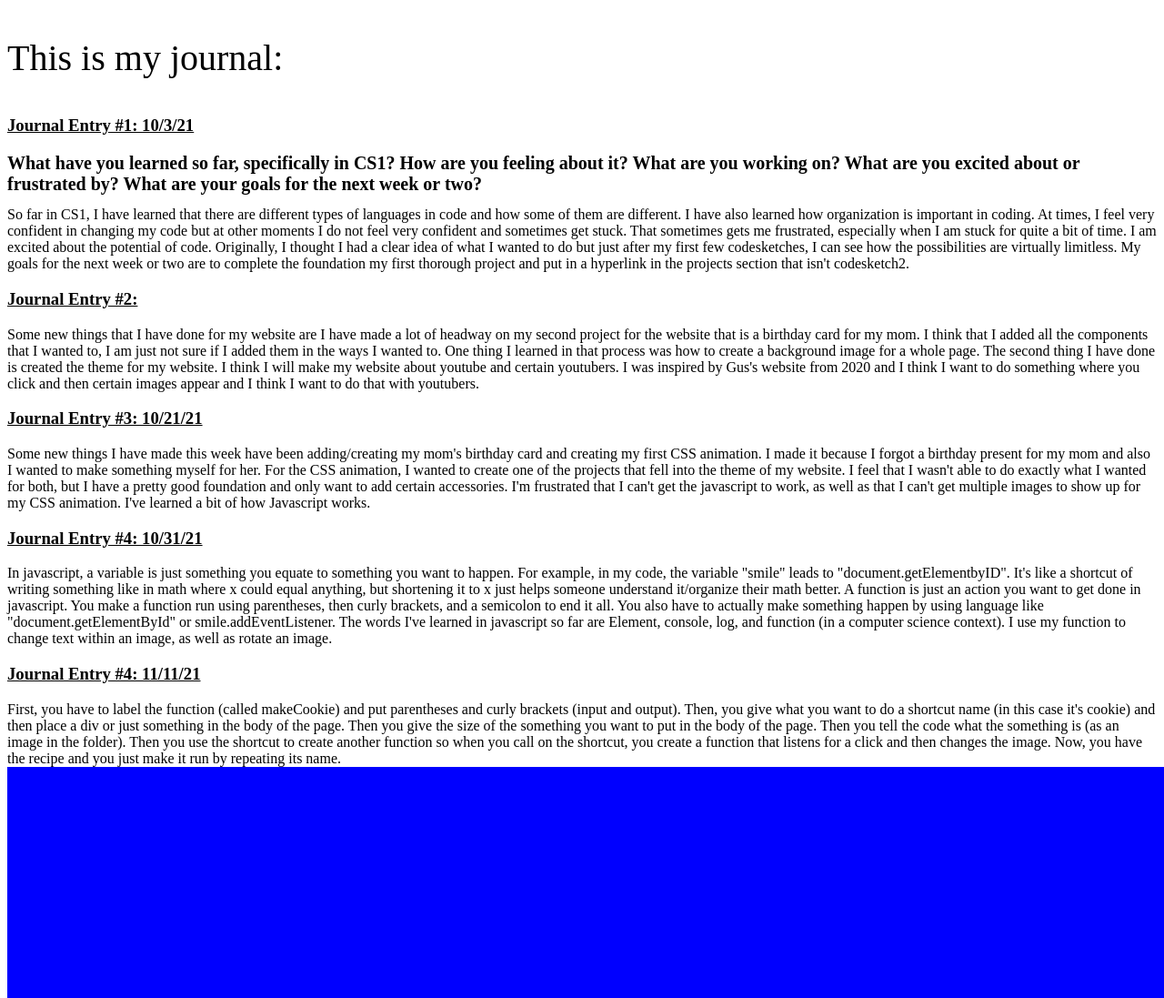
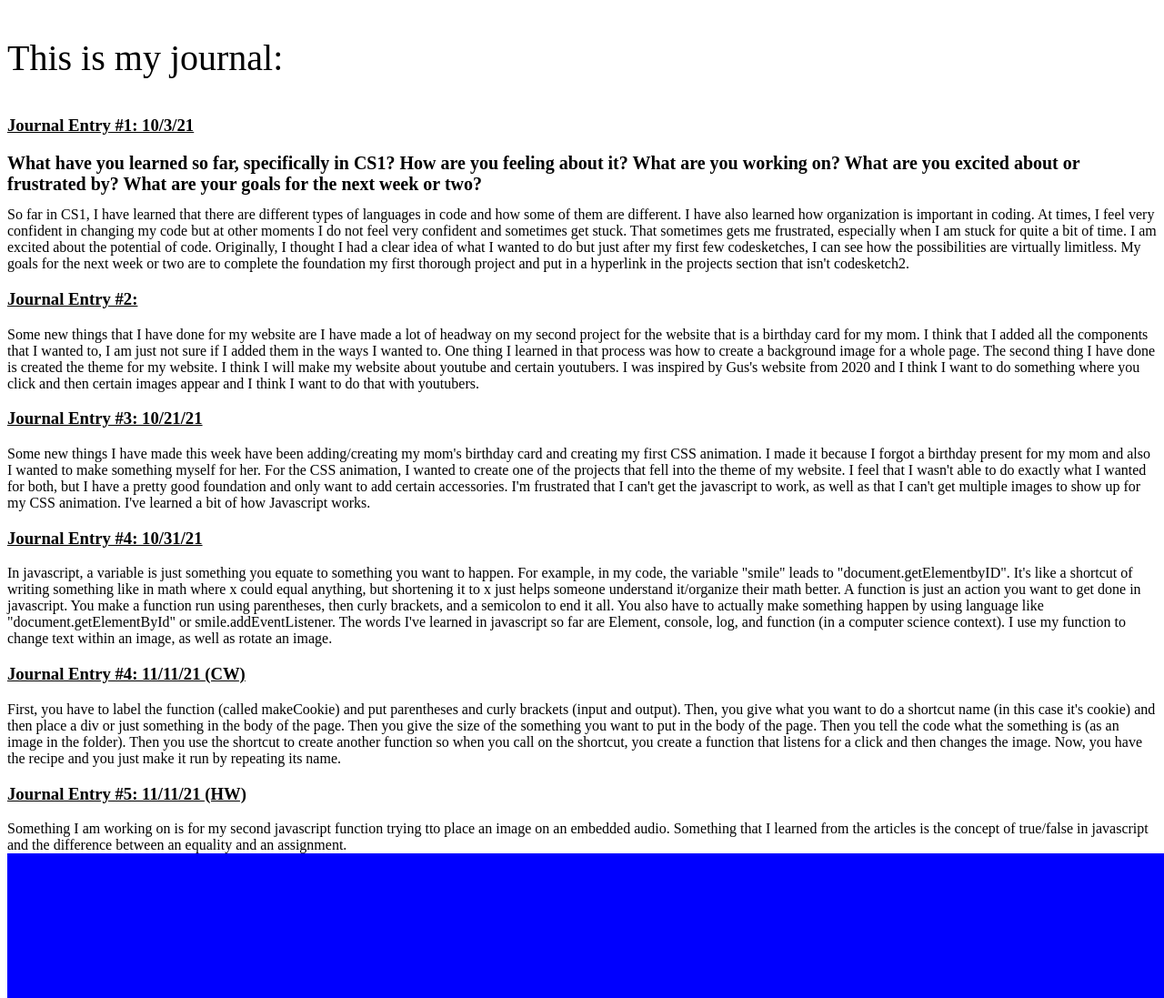
Before and after one commit to c25mm/c25mm.github.io, a plain HTML site: page journal.html in a window 1280 px wide. Shown: the top 1097 px of the page at 91% size. Drawn offline with Linux system fonts and the light colour scheme.

Commit message:
update journal, projects, cookie

```diff
--- a/journal.html
+++ b/journal.html
@@ -48,8 +48,10 @@ Some new things I have made this week have been adding/creating my mom's birthda
 
 In javascript, a variable is just something you equate to something you want to happen. For example, in my code, the variable "smile" leads to "document.getElementbyID". It's like a shortcut of writing something like in math where x could equal anything, but shortening it to x just helps someone understand it/organize their math better. A function is just an action you want to get done in javascript. You make a function run using parentheses, then curly brackets, and a semicolon to end it all. You also have to actually make something happen by using language like "document.getElementById" or smile.addEventListener. The words I've learned in javascript so far are Element, console, log, and function (in a computer science context). I use my function to change text within an image, as well as rotate an image.
 
-<h3>Journal Entry #4: 11/11/21</h3>
+<h3>Journal Entry #4: 11/11/21 (CW)</h3>
 First, you have to label the function (called makeCookie) and put parentheses and curly brackets (input and output). Then, you give what you want to do a shortcut name (in this case it's cookie) and then place a div or just something in the body of the page. Then you give the size of the something you want to put in the body of the page. Then you tell the code what the something is (as an image in the folder). Then you use the shortcut to create another function so when you call on the shortcut, you create a function that listens for a click and then changes the image. Now, you have the recipe and you just make it run by repeating its name.
+<h3>Journal Entry #5: 11/11/21 (HW)</h3>
+Something I am working on is for my second javascript function trying tto place an image on an embedded audio. Something that I learned from the articles is the concept of true/false in javascript and the difference between an equality and an assignment.
 <div id="journal">
 </div>
 
```
Also changed, not shown: cookie.html (+6 -0 lines), projects.html (+3 -0 lines), booth.png (added), 1 other file.
